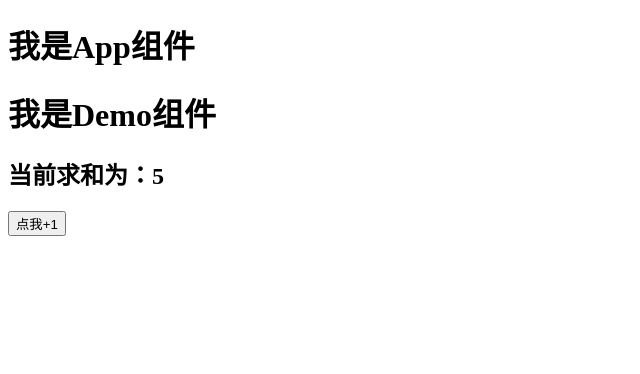
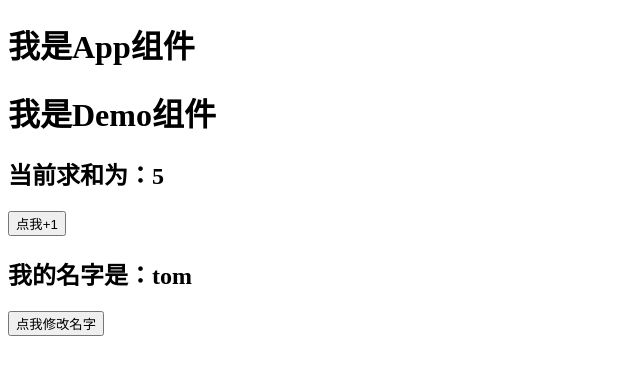
Before and after one commit to xiaoxue423/react_extension, a React (Create React App) app: page / in a window 1280 px wide. Shown: the top 374 px of the page, without its empty margins (0-640 px from the left). Built offline with nearby package versions, Linux system fonts and the light colour scheme.

Commit message:
函数组件多个状态

```diff
--- a/src/components/3_setHook/index.jsx
+++ b/src/components/3_setHook/index.jsx
@@ -19,21 +19,27 @@ import React, { Component, useState } from "react";
 // }
 
 function Demo() {
-  console.log("Demo");
   const [count, setCount] = useState(5);
+  const [name, setName] = useState('tom');
 
   function add() {
     // setCount(count+1) //第一种写法
-
     setCount((count) => { //第二种写法
       return count + 1;
     });
   }
+
+  function changeName(){
+    setName('Jack')
+  }
+
   return (
     <div>
       <h1>我是Demo组件</h1>
       <h2>当前求和为：{count}</h2>
       <button onClick={add}>点我+1</button>
+      <h2>我的名字是：{name}</h2>
+      <button onClick={changeName}>点我修改名字</button>
     </div>
   );
 }
```
